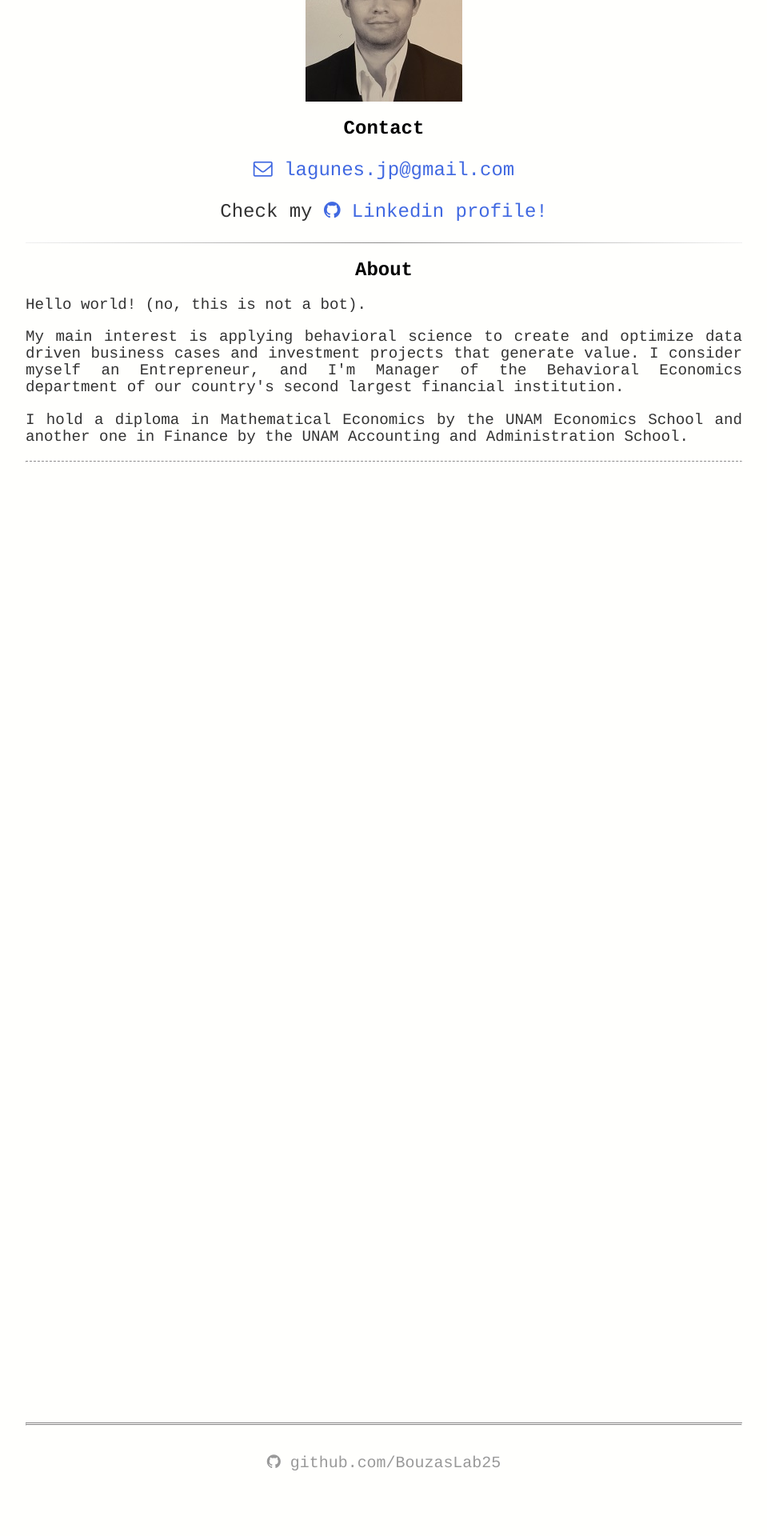
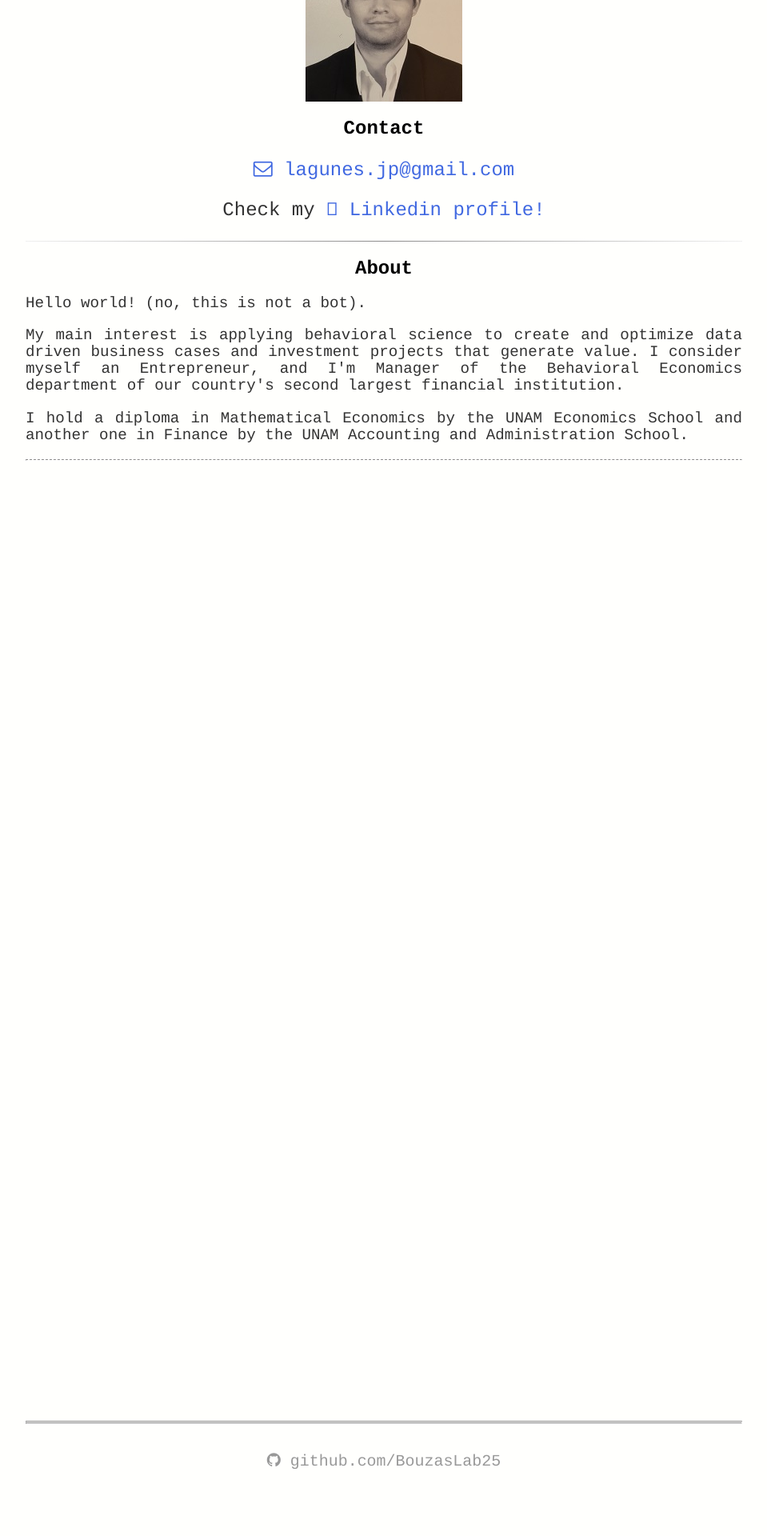
Before and after one commit to BouzasLab25/bouzaslab25.github.io, a Jekyll site: the page built from people/pablo.html, in a window 1280 px wide. Shown: the part 469-2389 px from the top of the page at 80% size, without its empty margins (160-1119 px from the left). Built offline with Jekyll 4.4.1, drawn with Linux system fonts in a browser that asks for light colours.

Commit message:
Update pablo.html

```diff
--- a/people/pablo.html
+++ b/people/pablo.html
@@ -15,7 +15,7 @@
  <a class='link' href="mailto:lagunes.jp@gmail.com"><i class='fa fa-envelope-o'></i> lagunes.jp@gmail.com </a>
  </p>
  <p>
- Check my <a class= 'link' href=www.linkedin.com/in/pablolagunes" target="_blank"><i class="fa fa-github"></i> Linkedin profile!</a><br>
+ Check my <a class= 'link' href=www.linkedin.com/in/pablolagunes" target="_blank"><i class="fa-linkedin-square"></i> Linkedin profile!</a><br>
   </p>
   <hr class='style14'>
  <h2>About</h2>
```
